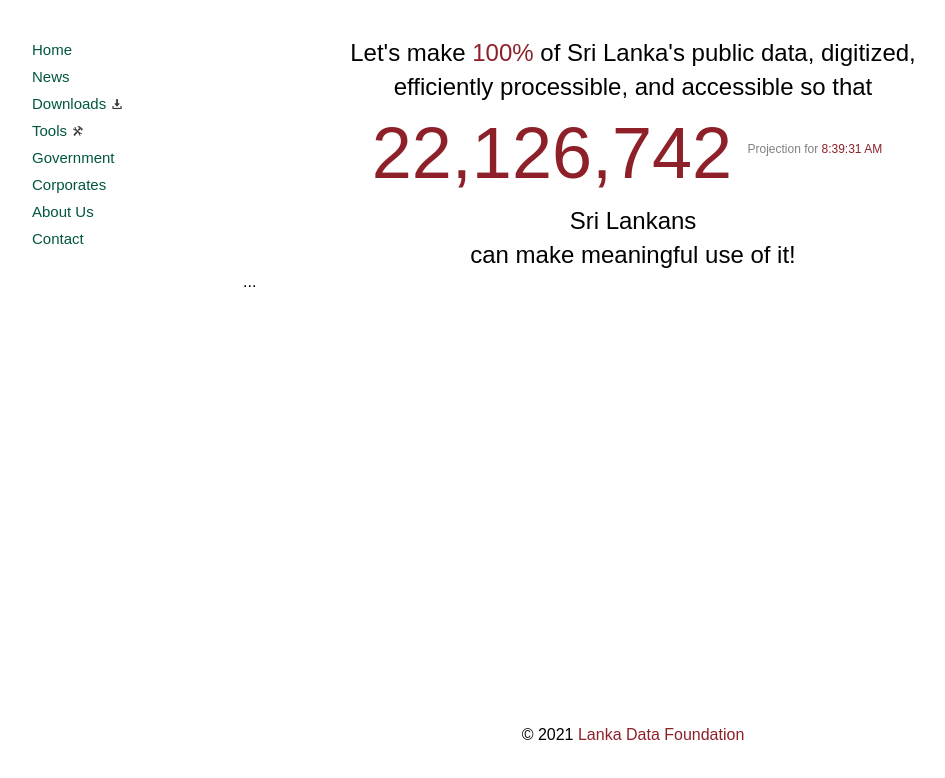
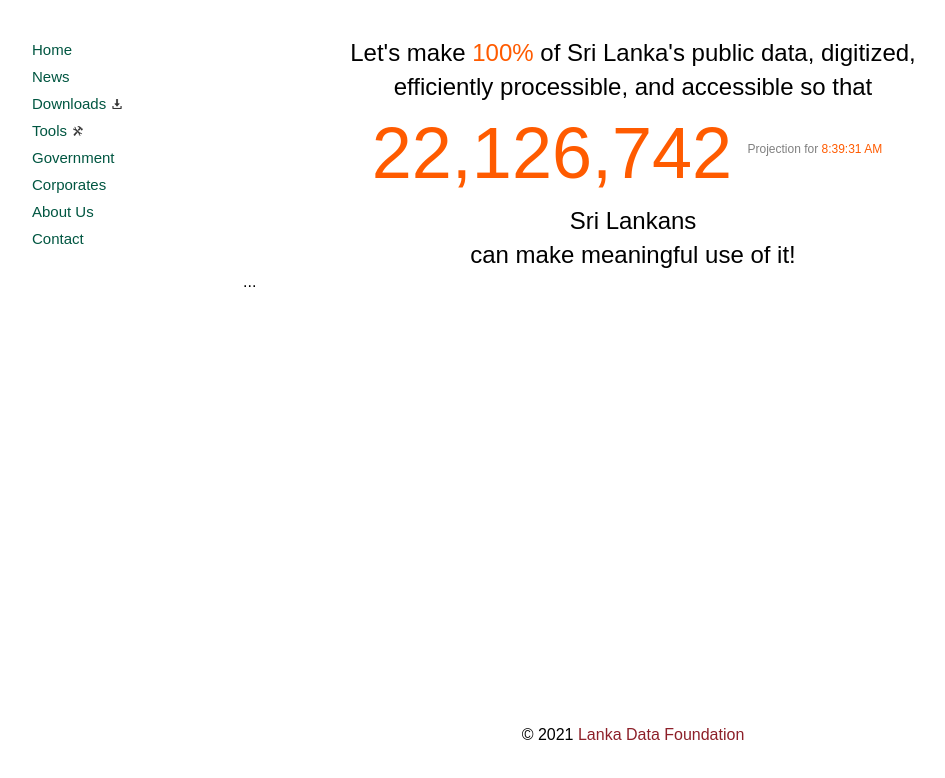
Before and after one commit to nuuuwan/datafoundation_lk, a React (Create React App) app: page / in a window 1280 px wide. Shown: the top 778 px of the page, without its empty margins (7-952 px from the left). Built offline with nearby package versions, Linux system fonts and the light colour scheme; no server answers.

Commit message:
Made orange the strong color

```diff
--- a/src/App.css
+++ b/src/App.css
@@ -35,7 +35,7 @@ hr {
 }
 
 strong {
-  color: var(--color-sl-maroon);
+  color: var(--color-sl-orange);
   font-weight: 300;
 }
 
```
